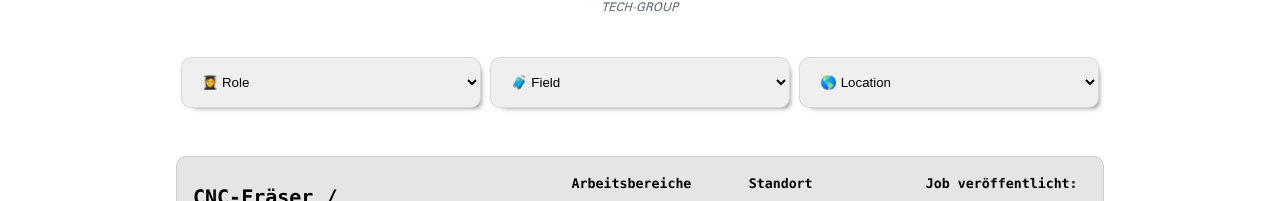
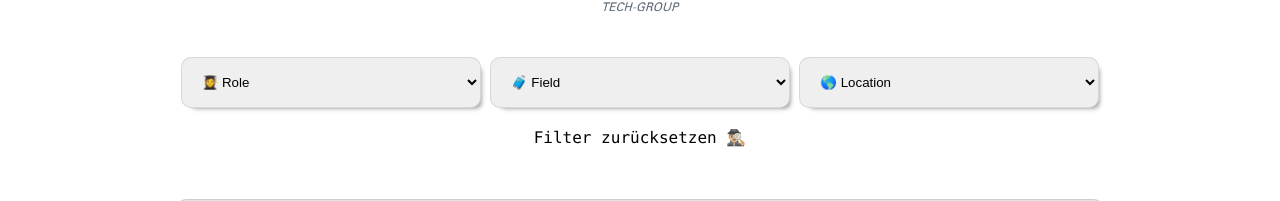
Before and after one commit to alexisxz/jobs-pfzorheim, a Next.js app: page / in a window 1280 px wide. Shown: the part 300-501 px from the top of the page. Built offline with nearby package versions, Linux system fonts and the light colour scheme.

Commit message:
feature: adding cleaning filter

```diff
--- a/src/helpers/formatHomeFilters.ts
+++ b/src/helpers/formatHomeFilters.ts
@@ -29,6 +29,13 @@ export const formatHomeFilter = () => {
         field: fields,
         location: locations
     }
+}
 
-
+export const clearFilters = () => {
+    return {
+        title: '',
+        role: '',
+        field: '',
+        location: ''
+    }
 }
--- a/src/pages/index.tsx
+++ b/src/pages/index.tsx
@@ -11,7 +11,7 @@ import React, { useEffect, useState } from 'react'
 import { Job } from '../types/Job'
 import { fakeJobs } from '../data/fakeData'
 import JobCard from '../components/JobCard'
-import { formatHomeFilter } from '../helpers/formatHomeFilters'
+import { clearFilters, formatHomeFilter } from '../helpers/formatHomeFilters'
 
 export default function Home() {
   const [jobs, setJobs] = useState<Job[]>(fakeJobs.filter(job => job.status !== false))
@@ -41,6 +41,7 @@ export default function Home() {
 
   useEffect(() => {
     if (!filters.title && !filters.field && !filters.role && !filters.location) return setJobs(fakeJobs.filter(job => job.status !== false))
+
     let newJobsList = fakeJobs.filter(job => job.status !== false && job.title.includes(filters.title))
 
     if (filters.role !== '') newJobsList = fakeJobs.filter(job => job.status !== false && job.title.includes(filters.title) && job.role === filters.role)
@@ -127,7 +128,11 @@ export default function Home() {
                   ))}
                 </select>
               </div>
+              <div className={styles.searchFilterCleaning}>
+                <a onClick={() => setFilters(clearFilters)}>Filter zurücksetzen 🕵🏼‍♂️</a>
+              </div>
             </div>
+
           </div>
         </section>
 
@@ -142,7 +147,7 @@ export default function Home() {
         <section className={`${styles.section}`}>
           <div className={styles.container}>
             <div className={styles.moreJobsWrapper}>
-              {filters.title ? <p>Jobs gefunden: {jobsList?.length}</p> : maxJobCards <= jobCardsQuantity ? <button onClick={() => setMaxJobCards(maxJobCards + 5)}>More jobs 🥷</button> : 'All jobs visualized 💃'}
+              {filters.title || filters.location || filters.field || filters.role ? <p>Jobs gefunden: {jobsList?.length}</p> : maxJobCards <= jobCardsQuantity ? <button onClick={() => setMaxJobCards(maxJobCards + 5)}>More jobs 🥷</button> : 'All jobs visualized 💃'}
             </div>
           </div>
         </section>
--- a/src/styles/Home.module.scss
+++ b/src/styles/Home.module.scss
@@ -104,6 +104,7 @@
 .filtersWrapper {
   display: flex;
   justify-content: space-around;
+  flex-wrap: wrap;
 
   .searchFilter {
     select {
@@ -114,7 +115,20 @@
       box-shadow: 5px 5px 5px -5px #888;
     }
   }
+
+  .searchFilterCleaning {
+    margin-top: 1rem;
+
+    a {
+      &:hover {
+        color: var(--color-primary);
+        cursor: pointer;
+      }
+    }
+  }
 }
+
+
 
 .moreJobsWrapper {
   text-align: center;
```
